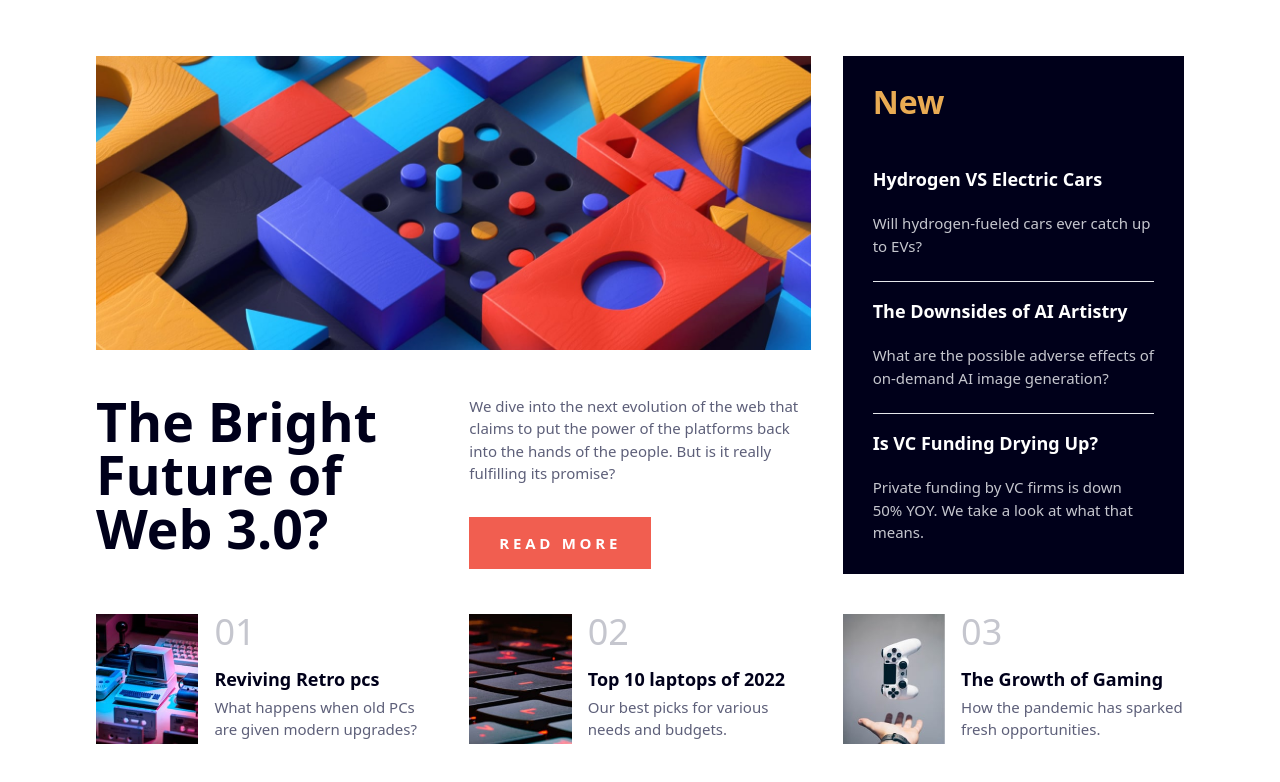
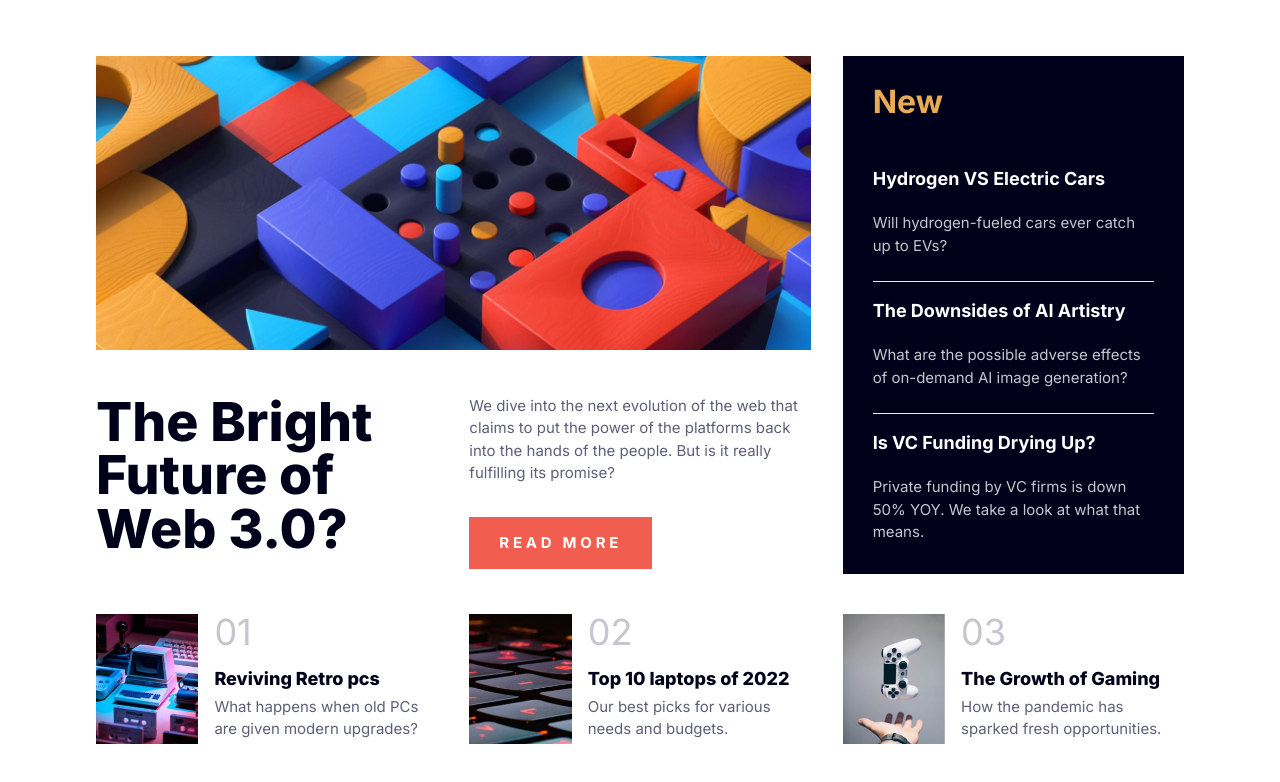
Before and after one commit to sphnikola/news-homepage, a React (Vite) app: page / in a window 1280 px wide. Shown: the top 782 px of the page. Built offline with nearby package versions, Linux system fonts and the light colour scheme.

Commit message:
add inter font family

```diff
--- a/tailwind.config.js
+++ b/tailwind.config.js
@@ -10,6 +10,9 @@ export default {
         "light-brown": "rgb(233,171,83)",
         "dark-white": "rgb(197,198,206)",
       },
+      fontFamily: {
+        inter: ["Inter", "sans-serif"],
+      },
     },
   },
   plugins: [],
```
